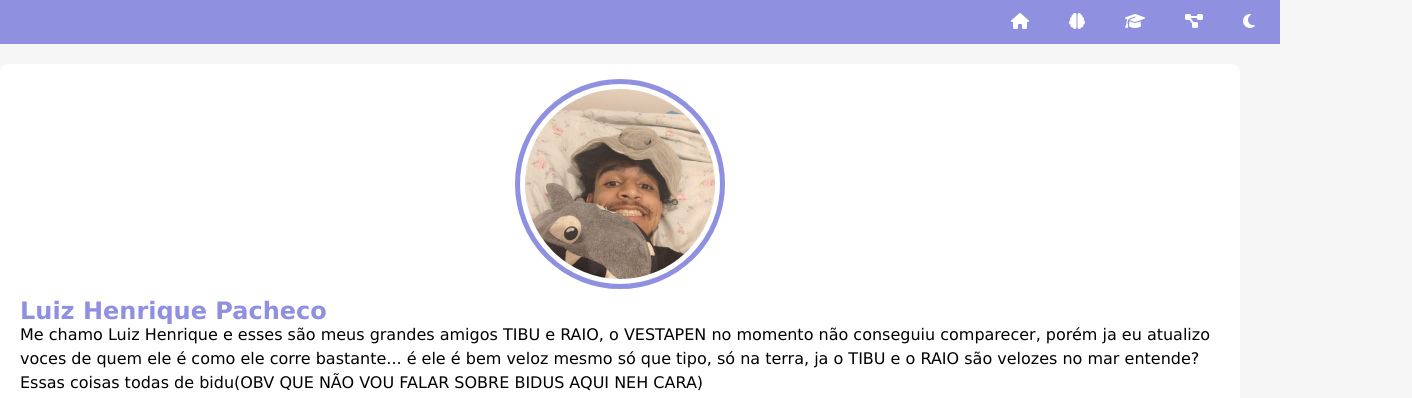
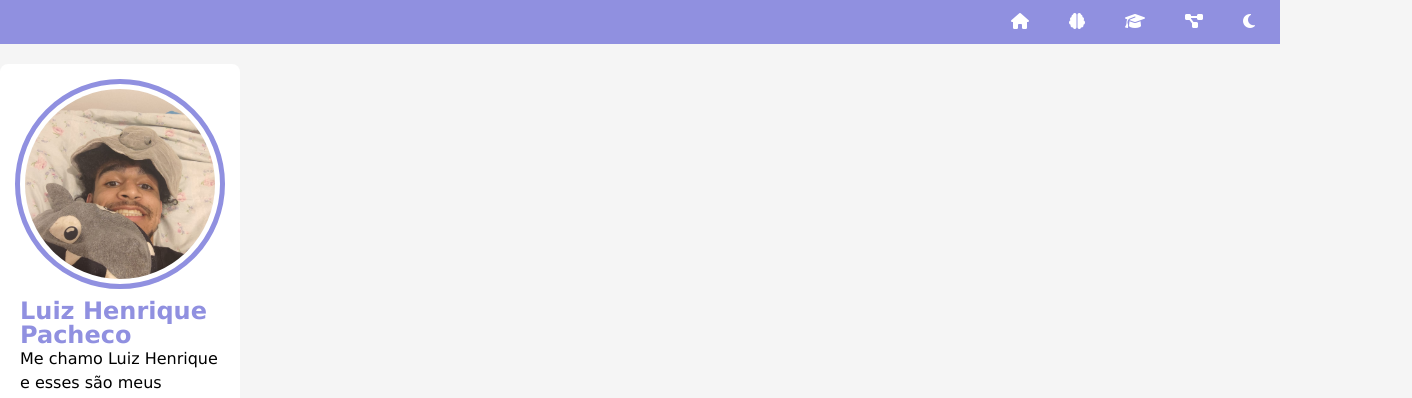
Before and after one commit to LuizDevF/Projeto-portifolio, a plain HTML site: page index.html in a window 1280 px wide. Shown: the top 398 px of the page, 1412 px wide, since content can reach past the window. Drawn offline with Linux system fonts and the light colour scheme.

Commit message:
Update style.css

```diff
--- a/estilos/style.css
+++ b/estilos/style.css
@@ -65,14 +65,10 @@ nav#menu a:hover{
 }
 
 main{
-  display: flex;
+  display: grid;
   grid-template-columns:auto 90vw auto;
   gap: 20px;
   margin-top: 20px;
-     width: 100vw;                /* ocupa toda a largura da tela */
-    height: 100vh;
-
-
 }
 
 section#ficha{
```
